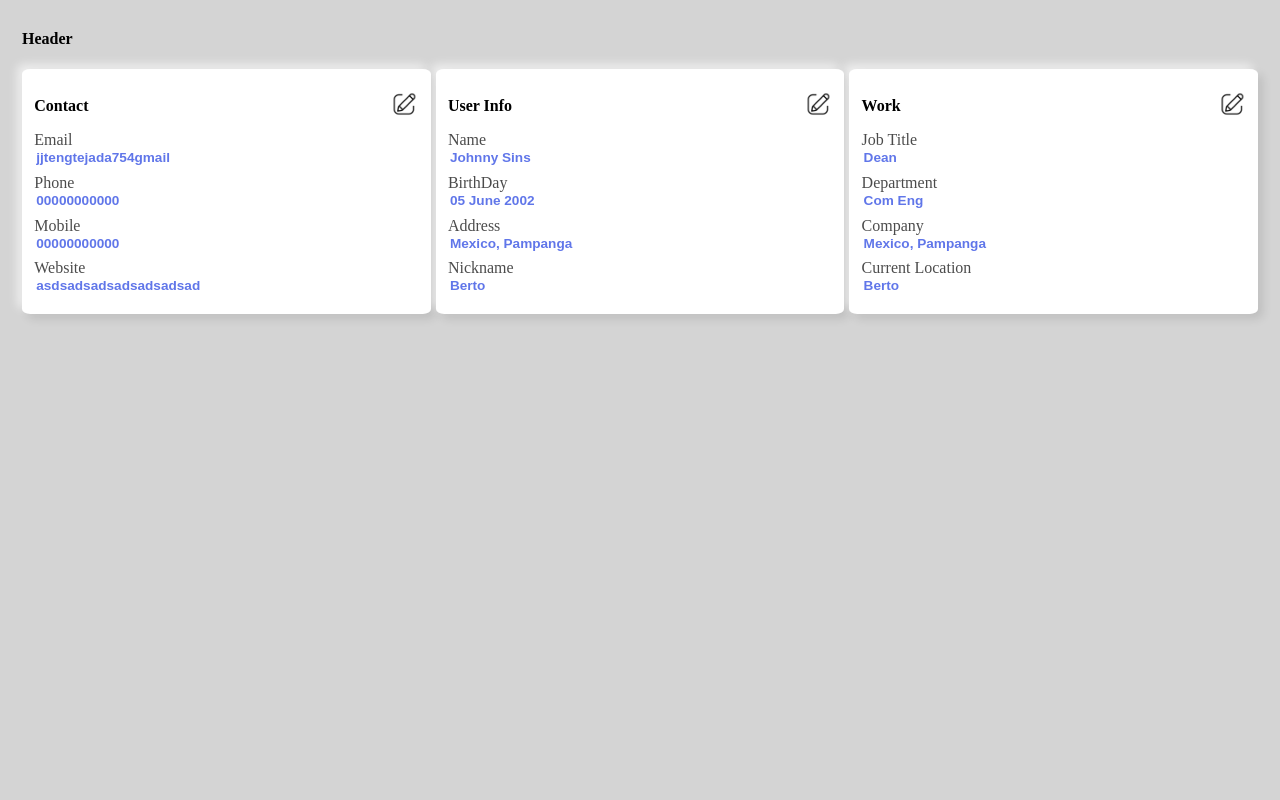
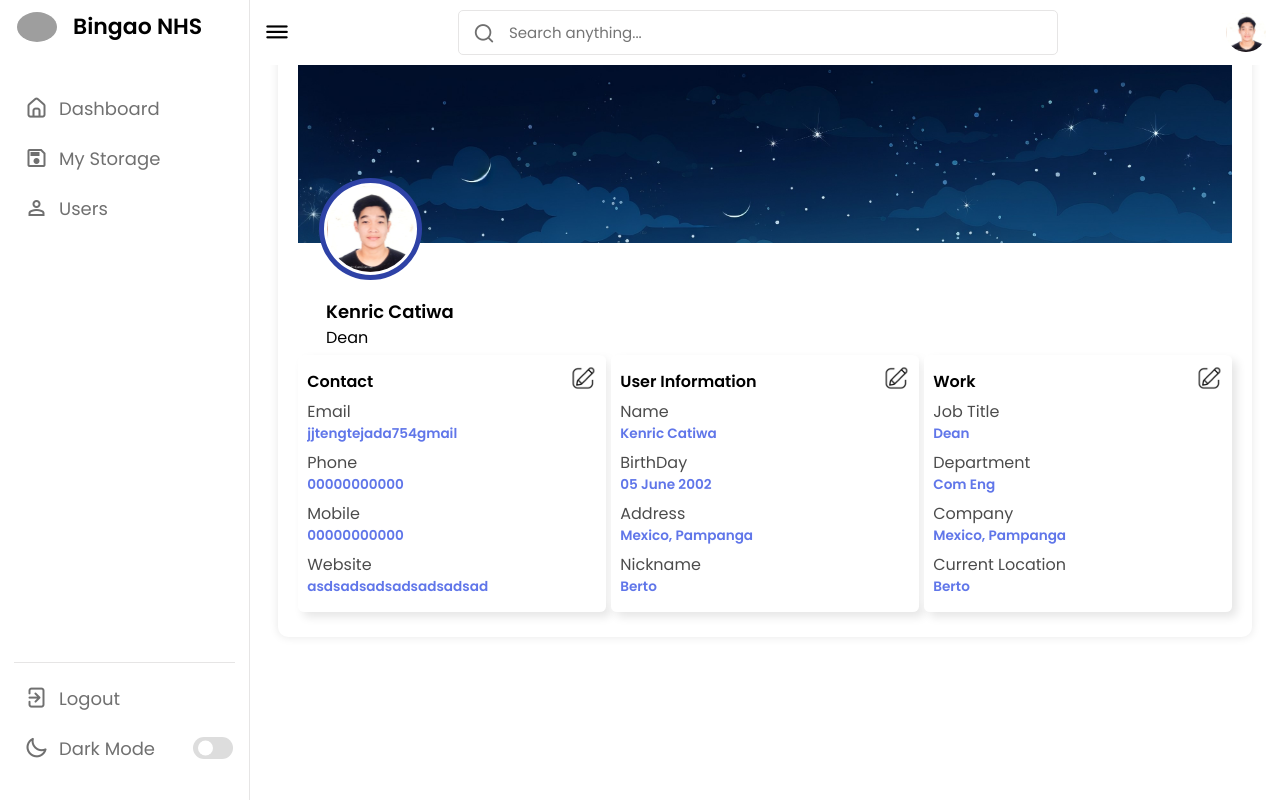
Before and after one commit to tayawaaean/File_Management_System, a PHP site: page /html/personal_info.html in a window 1280 px wide. Run offline with PHP 8.4, Linux system fonts and the light colour scheme; grey boxes are pictures that could not be loaded.

Commit message:
Personal-Info

```diff
--- a/css/personal_info.css
+++ b/css/personal_info.css
@@ -121,7 +121,7 @@ input[type='text']{
 }
 .image-user img{
     position: absolute;
-    width: 11%;
+    width: 10%;
     height: auto;
     margin-left: 2%;
     margin-top: -7%;
@@ -154,3 +154,4 @@ input[type='text']{
             "third-side";
     }
 }
+}
--- a/html/index.html
+++ b/html/index.html
@@ -34,7 +34,7 @@
                     <i class="material-symbols-outlined">save</i>
                     <span class="link-name">My Storage</span>
                 </a></li>
-                <li><a href="#">
+                <li><a href="/html/personal_info.html">
                     <i class="material-symbols-outlined">person</i>
                     <span class="link-name">Users</span>
                 </a></li>
--- a/html/personal_info.html
+++ b/html/personal_info.html
@@ -1,26 +1,105 @@
+
 <!DOCTYPE html>
 <html lang="en">
 <head>
     <meta charset="UTF-8">
     <meta name="viewport" content="width=device-width, initial-scale=1.0">
+
     <link rel="stylesheet" href="/css/personal_info.css">
-    <title>Document</title>
+    <link rel="stylesheet" href="/css/style-personal-info.css">
+    <link rel="stylesheet" href="https://unicons.iconscout.com/release/v4.0.0/css/line.css">
+    <link rel="stylesheet" href="https://fonts.googleapis.com/css2?family=Material+Symbols+Outlined:opsz,wght,FILL,GRAD@20..48,100..700,0..1,-50..200">
+    <title>Personal Information</title>
 </head>
 <body>
+    <nav>
+        <div class="logo-name">
+            <div class="logo-image">
+                <img src="/img/BNHS Logo.png" alt="">
+            </div>
+
+            <span class="logo_name">Bingao NHS</span>
+        </div>
+
+        <div class="menu-items">
+            <ul class="nav-links">
+                <li><a href="index.html">
+                    <i class="uil uil-estate"></i>
+                    <span class="link-name">Dashboard</span>
+                </a></li>
+                <li><a href="storage.html">
+                    <i class="material-symbols-outlined">save</i>
+                    <span class="link-name">My Storage</span>
+                </a></li>
+                <li><a href="/html/personal_info.html">
+                    <i class="material-symbols-outlined">person</i>
+                    <span class="link-name">Users</span>
+                </a></li>
+            </ul>
+
+            <ul class="logout-mode">
+                <li><a href="#">
+                    <i class="uil uil-signout"></i>
+                    <span class="link-name">Logout</span>
+                </a></li>
+
+                <li class="mode">
+                    <a href="#">
+                        <i class="uil uil-moon"></i>
+                    <span class="link-name">Dark Mode</span>
+                </a>
+
+                <div class="mode-toggle">
+                  <span class="switch"></span>
+                </div>
+            </li>
+            </ul>
+        </div>
+    </nav>
+
+    <section class="dashboard">
+        <div class="top">
+            <i class="uil uil-bars sidebar-toggle"></i>
+
+            <div class="search-box">
+                <i class="uil uil-search"></i>
+                <input type="text" placeholder="Search anything...">
+            </div>
+
+            <img src="/img/Catiwa, Kenric.jpeg" alt="">
+        </div>
     <div class="container">
         <div class="header">
-           <p class="textheader">Header</p>
+           <div class="background">
+            <img class="image-background-profile" src="/img/background-lang.jpg" alt="background-lang">
+            <div class="profile-image">
+                <div class="image-user">
+                    <img src="/img/Catiwa, Kenric.jpeg" alt="">
+                </div>
+            </div>
+            <div class="white-bg">
+                <span class="userName" id="userName"></span>
+                <span class="userTitle" id="work-title"></span>
+            </div>
+           </div>
         </div>
         <div class="first-side">
             <div class="operation">
                 <p class="textheader">Contact</p>
-                <a class="cancel-btn"  id="cancel-btn">Cancel</a>
-                <button type="submit" class="save-btn" id="save-btn">Save</button>
+                <div class="buttons">
+                <a class="cancel-btn"  id="cancel-btn"><span class="material-symbols-outlined">
+                    close
+                    </span></i></a>
+                <a class="save-btn" id="save-btn"><span class="material-symbols-outlined">
+                    check_small
+                    </span></a>
                 <a class="edit-info-btn"  id="contact-edit"><img src="/img/edit-246.png" alt="edit-icon"></a>
+                </div>
             </div>
             <div class="content-info">
             <label class="user-label" for="email">Email</label>
             <input type="text" id="email" readonly value="jjtengtejada754gmail">
+
 
             <label class="user-label" for="phone">Phone</label>
             <input type="text" id="phone" readonly value="00000000000">
@@ -36,15 +115,21 @@
 
         <div class="second-side">
             <div class="operation">
-                <p class="textheader">User Info</p>
-                <a class="cancel-btn"  id="cancel-btn-info">Cancel</a>
-                <button type="submit" class="save-btn" id="save-btn-info">Save</button>
+                <p class="textheader">User Information</p>
+                <div class="buttons">
+                <a class="cancel-btn"  id="cancel-btn-info"><span class="material-symbols-outlined">
+                    close
+                    </span></i></a>
+                <a class="save-btn" id="save-btn-info"><span class="material-symbols-outlined">
+                    check_small
+                    </span></a>
                 <a class="edit-info-btn"  id="info-edit"><img src="/img/edit-246.png" alt="edit-icon"></a>
+                </div>
             </div>
             <div class="content-info">
 
             <label class="user-label"  for="name">Name</label>
-            <input type="text" id="name" readonly value="Johnny Sins">
+            <input type="text" id="name" readonly value="Kenric Catiwa">
 
             <label class="user-label" for="birthday">BirthDay</label>
             <input type="text" id="birthday" readonly value="05 June 2002">
@@ -59,9 +144,15 @@
         <div class="third-side">
                 <div class="operation">
                     <p class="textheader">Work</p>
-                    <a class="cancel-btn"  id="cancel-btn-work">Cancel</a>
-                    <button type="submit" class="save-btn" id="save-btn-work">Save</button>
+                    <div class="buttons">
+                    <a class="cancel-btn"  id="cancel-btn-work"><span class="material-symbols-outlined">
+                        close
+                        </span></i></a>
+                    <a class="save-btn" id="save-btn-work"><span class="material-symbols-outlined">
+                        check_small
+                        </span></a>
                     <a class="edit-info-btn"  id="work-edit"><img src="/img/edit-246.png" alt="edit-icon"></a>
+                    </div>
                 </div>
 
             <div class="content-info">
@@ -80,5 +171,6 @@
         </div>
     </div>
 </body>
-<script src="/js/personal-info.js"></script>
+<script src="/js/personal_info.js"></script>
+<script src="/js/script.js"></script>
 </html>
--- a/js/personal_info.js
+++ b/js/personal_info.js
@@ -1,3 +1,4 @@
+
 document.addEventListener('DOMContentLoaded', function() {
     function addCancelFunctionality(editBtnId, cancelBtnId, saveBtnId, fields) {
         var editBtn = document.getElementById(editBtnId);
@@ -76,3 +77,27 @@ document.addEventListener('DOMContentLoaded', function() {
         ]
     );
 });
+
+document.addEventListener('DOMContentLoaded', function(){
+    const userName = document.getElementById('userName');
+    const userNameInput = document.getElementById('name');
+
+    userName.textContent = userNameInput.value;
+
+    userNameInput.addEventListener('input', function(){
+        userName.textContent = userNameInput.value;
+    });
+
+});
+
+document.addEventListener('DOMContentLoaded', function(){
+    const workTitle = document.getElementById('work-title');
+    const workTitleInput = document.getElementById('jobtitle');
+
+    const workValue = workTitleInput.value;
+
+    workTitle.textContent = workValue;
+    workTitleInput.addEventListener('input', function(){
+        workTitle.textContent = workTitleInput.value;
+    });
+});
```
